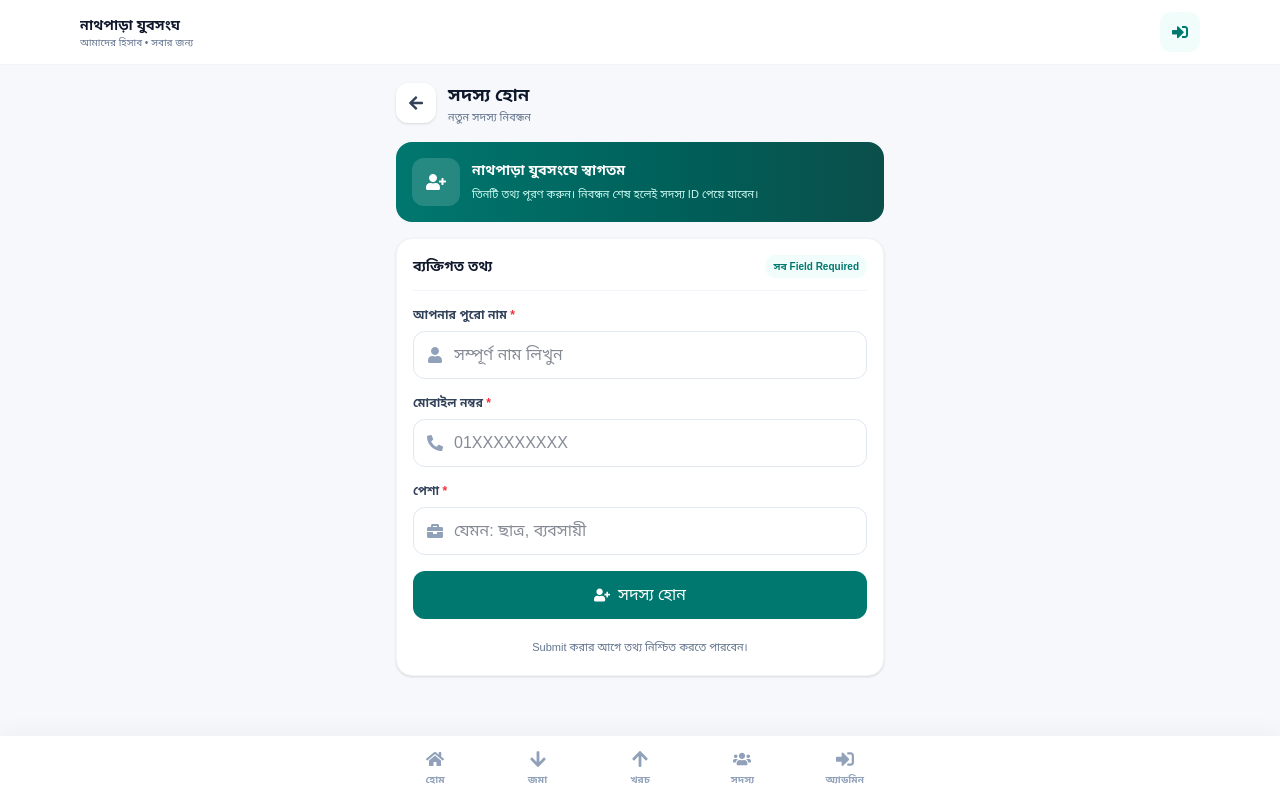
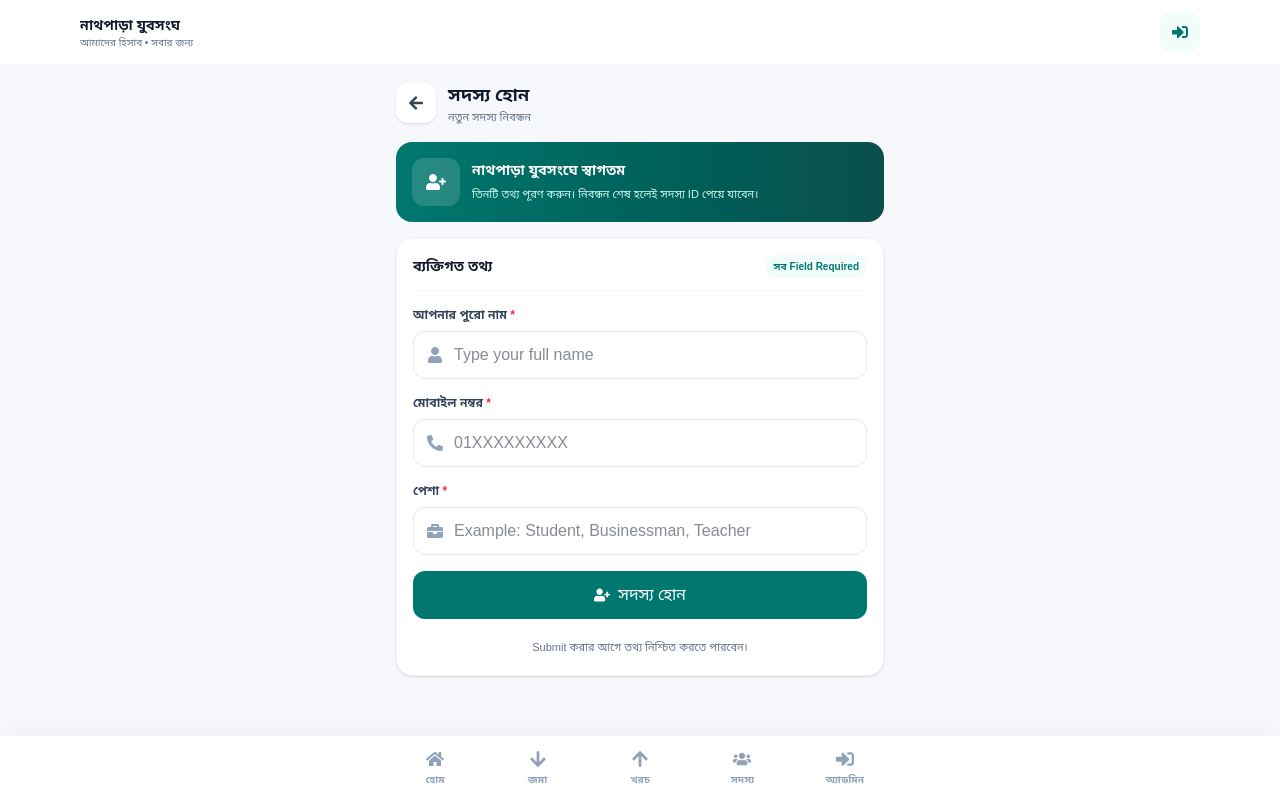
Before and after one commit to joySutradhor/Nathpara-Youth---software, a Next.js app: page /join in a window 1280 px wide. Built offline with nearby package versions, Linux system fonts and the light colour scheme.

Commit message:
form update

```diff
--- a/app/(public)/join/page.jsx
+++ b/app/(public)/join/page.jsx
@@ -278,7 +278,7 @@ export default function JoinPage() {
           value={form.full_name}
           onChange={handleChange}
           icon={FaUser}
-          placeholder="সম্পূর্ণ নাম লিখুন"
+          placeholder="Type your full name"
         />
 
         <Field
@@ -298,7 +298,7 @@ export default function JoinPage() {
           value={form.profession}
           onChange={handleChange}
           icon={FaBriefcase}
-          placeholder="যেমন: ছাত্র, ব্যবসায়ী"
+          placeholder="Example: Student, Businessman, Teacher"
         />
 
         {error && (
```
